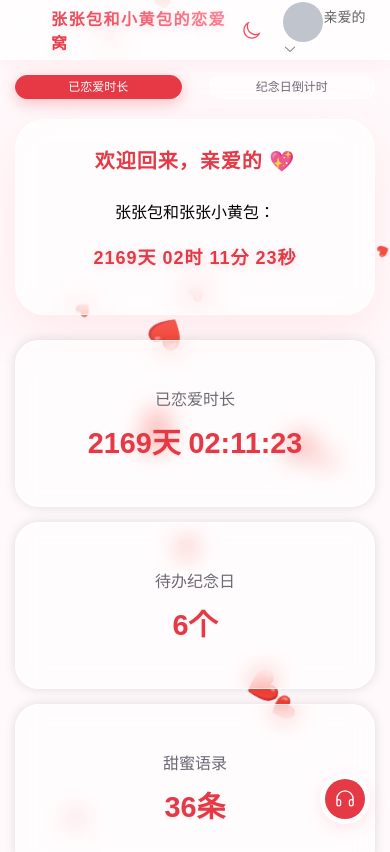
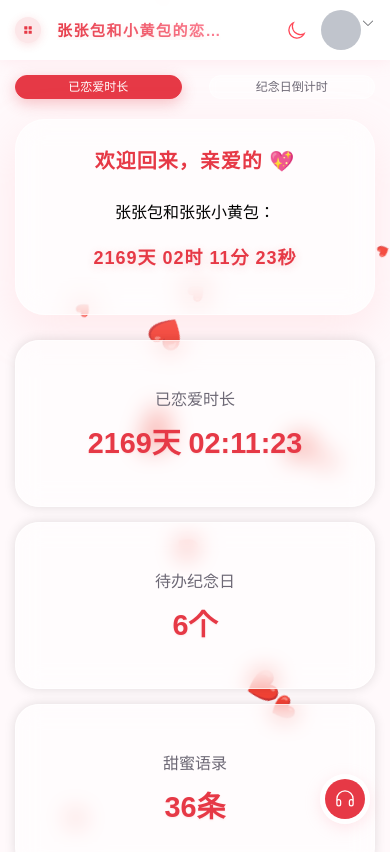
Before and after one commit to zhangzhangbao217/-, a Vue app: page /home in a window 390 px wide. Shown: the top 852 px of the page. Built offline with nearby package versions, Linux system fonts and the light colour scheme; sample sign-in values are in the browser's storage.

Commit message:
解决导航栏手机端，不清楚的问题

```diff
--- a/src/views/Home.vue
+++ b/src/views/Home.vue
@@ -1167,10 +1167,32 @@ onUnmounted(() => {
 @media (max-width: 768px) {
   .home-header {
     padding: 0 15px !important;
+    background: rgba(255, 255, 255, 0.98) !important;
+    box-shadow: 0 2px 15px rgba(255, 182, 193, 0.2) !important;
+  }
+
+  .menu-toggle {
+    font-size: 26px !important;
+    color: #e63946 !important;
+    background: rgba(230, 57, 70, 0.12) !important;
+    box-shadow: 0 2px 10px rgba(230, 57, 70, 0.15);
+    padding: 8px !important;
   }
 
   .app-title {
-    font-size: 16px !important;
+    font-size: 15px !important;
+    max-width: 180px;
+    overflow: hidden;
+    text-overflow: ellipsis;
+    white-space: nowrap;
+  }
+
+  .header-right {
+    gap: 8px !important;
+  }
+
+  .username {
+    display: none;
   }
 
   .home-aside {
@@ -1179,7 +1201,9 @@ onUnmounted(() => {
     top: 60px;
     left: 0;
     z-index: 1001;
-    box-shadow: 4px 0 15px rgba(255, 192, 203, 0.3);
+    background-color: rgba(255, 255, 255, 0.98) !important;
+    backdrop-filter: blur(10px) !important;
+    box-shadow: 10px 0 25px rgba(255, 182, 193, 0.3);
   }
 
   .home-aside.is-mobile-hidden {
@@ -1193,6 +1217,17 @@ onUnmounted(() => {
     width: 200px !important;
     transform: translateX(0);
     opacity: 1;
+  }
+
+  :deep(.el-menu-item) {
+    margin: 8px 12px !important;
+    height: 50px !important;
+    line-height: 50px !important;
+    font-size: 15px !important;
+  }
+
+  :deep(.el-menu-item .el-icon) {
+    font-size: 22px !important;
   }
 
   .mobile-mask {
```
